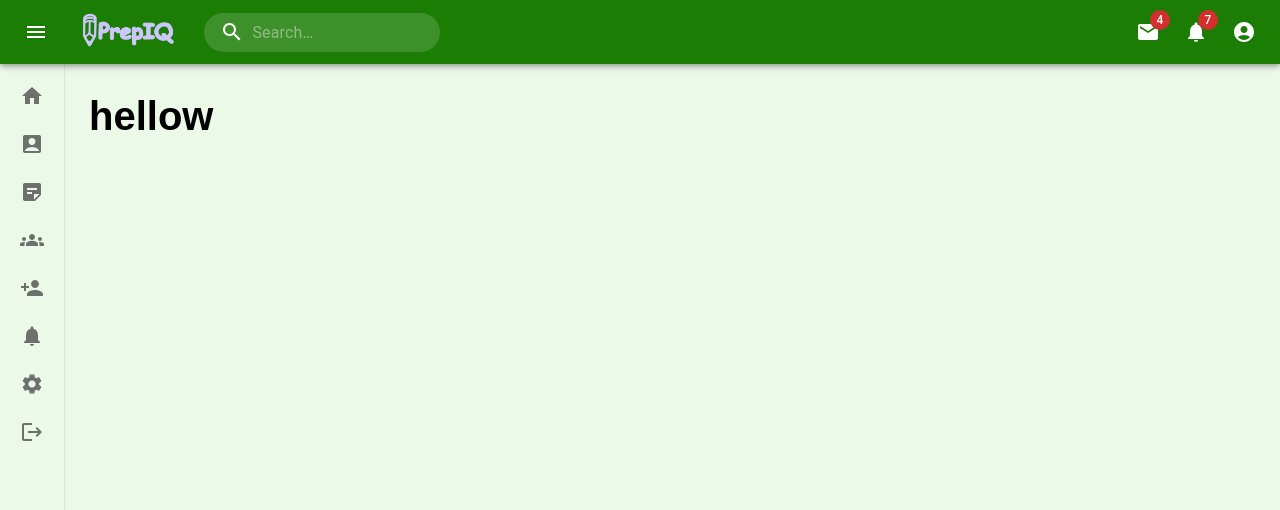
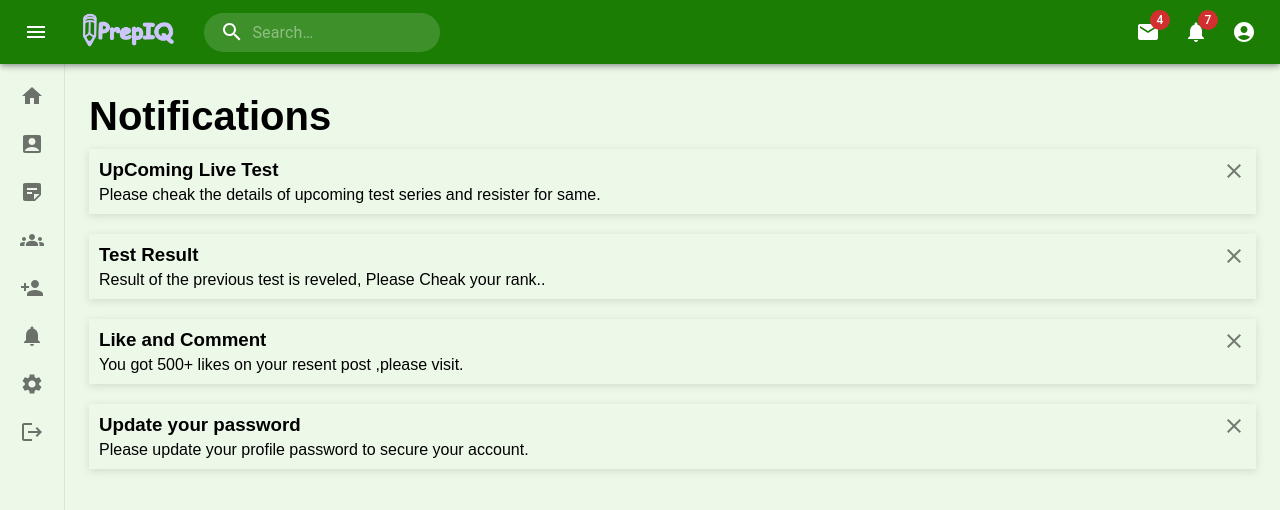
Before and after one commit to nitishVerma64/prep-iq, a React (Vite) app: page /notifications in a window 1280 px wide. Shown: the top 510 px of the page. Built offline with nearby package versions, Linux system fonts and the light colour scheme; a web font is replaced by a local one.

Commit message:
notification-page-added

```diff
--- /dev/null
+++ b/src/component/pages/Notification/NotificationBox.jsx
@@ -0,0 +1,17 @@
+import { Close } from '@mui/icons-material'
+import './notification.css'
+
+const NotificationBox = ({name,message}) => {
+
+  return (
+    <div className="notification-main">
+        <div className="heading-closebutton">
+          <h3>{name}</h3>
+          <button className='close-button'> <Close/> </button>
+        </div>
+        <p>{message}</p>
+    </div>
+  )
+}
+
+export default NotificationBox
--- /dev/null
+++ b/src/component/pages/Notification/notification.css
@@ -0,0 +1,23 @@
+.notification-main{
+    box-shadow: rgba(99, 99, 99, 0.2) 0px 2px 8px 0px;
+    padding: 10px;
+    margin: 10px 0;
+}
+
+.close-button{
+    border: none;
+    background: none;
+    cursor: pointer;
+    opacity: 0.5;
+}
+
+.heading-closebutton{
+    display: flex;
+    justify-content: space-between;
+}
+
+.notification-box{
+    display: flex;
+    flex-direction: column;
+
+}
--- /dev/null
+++ b/src/component/pages/Notification/notificationData.js
@@ -0,0 +1,25 @@
+const notificationData = [
+    {
+        id:1,
+        name: "UpComing Live Test",
+        message: "Please cheak the details of upcoming test series and resister for same."
+    },
+    {
+        id:2,
+        name: "Test Result",
+        message: "Result of the previous test is reveled, Please Cheak your rank.."
+    },
+    {
+        id:3,
+        name: "Like and Comment",
+        message: "You got 500+ likes on your resent post ,please visit."
+    },
+    {
+        id:4,
+        name: "Update your password",
+        message: "Please update your profile password to secure your account."
+    }
+
+];
+
+export default notificationData
--- a/src/component/pages/Notifications.jsx
+++ b/src/component/pages/Notifications.jsx
@@ -2,6 +2,9 @@ import React from 'react';
 import {Box} from '@mui/material';
 import Sidenav from '../Sidenav';
 import Navbar from '../Navbar';
+import notificationData from './Notification/notificationData';
+import NotificationBox from './Notification/NotificationBox';
+import './Notification/notification.css'
 
 const Notifications = () => {
   return (
@@ -11,7 +14,10 @@ const Notifications = () => {
         <Box sx={{display:'flex', minHeight:"100vh", backgroundColor:"var(--backGroundColor)"}}>
           <Sidenav/>
           <Box component="main" sx={{flexGrow:1,p:3}}>
-             <h1>hellow </h1>
+             <h1>Notifications</h1>
+             <div className="notification-box">
+             {notificationData.map((data)=>{return <NotificationBox {...data}/>})}
+             </div>
           </Box>
         </Box>
 
--- a/src/component/pages/Profile.jsx
+++ b/src/component/pages/Profile.jsx
@@ -27,7 +27,7 @@ const Profile = () => {
                       <h2>Nitish Verma</h2>
                       <h3>Biodata</h3>
                   </div>
-                  <div className="profile-main-heading  profile-overlayer">
+                  <div className="profile-main-heading">
                     Profile
                   </div>
               </div>
@@ -53,7 +53,7 @@ const Profile = () => {
                       India Rank
                     </button>
                   </div>
-                  <div className="profile-main-heading rank-list-overlayer">
+                  <div className="profile-main-heading">
                     Rank List
                   </div>
               </div>
@@ -65,8 +65,8 @@ const Profile = () => {
                         <button className='test-report-btn'>OverAll Test Report</button>
                         <button className='test-report-btn'> Weekly Test Report</button>
                         <button className='test-report-btn'>Monthly Test Report</button>
-                  </div>profile-main-heading report-overlayer
-                  <div className="">
+                  </div>
+                  <div className="profile-main-heading">
                     Report
                   </div>
               </div>
--- a/src/component/pages/Profile/profileCss.css
+++ b/src/component/pages/Profile/profileCss.css
@@ -5,6 +5,7 @@
     align-items: center;
     flex-direction: column;
     gap: 30px;
+    margin-bottom: 30px;
 }
 
 .profile-main-detail,.profile-main-rank-list,.profile-main-report{
@@ -37,7 +38,7 @@
     position: absolute;
     padding: 2px 8px;
     border-radius: 8px;
-    margin-top: -30px;
+    top: -10px;
     left: 3rem;
 }
 
@@ -53,11 +54,6 @@
     background-color: var(--clr-LightColor);
 }
 
-.report-overlayer{
-    /* margin-top: -540px; */
-    top: 0;
-
-}
 
 .test-report-btn{
     border-radius: 10px;
@@ -85,10 +81,6 @@
         flex-direction: column;
     }
 
-    .profile-overlayer{
-        margin-top: -270px;
-    }
-
     .profile-main-rank-card{
         padding: 10px 7vw;
     }
@@ -101,9 +93,6 @@
     .profile-main-report{
         gap: 10px;
     }
-    .profile-main-heading report-overlayer {
-        position: relative;
-    }
 }
 
 @media screen and (max-width:620px){
@@ -112,7 +101,22 @@
         align-items: center;
     }
 
-    .rank-list-overlayer{
-        margin-top: -550px;
+    .profile-main-report-test-report-btn{
+        gap: 10px;
+    }
+
+    .test-report-btn{
+        font-size: 0.8rem;
+        padding: 5px;
+        width: 5.5rem;
     }
 }
+
+@media screen and (max-width:440px){
+
+    .test-report-btn{
+        font-size: 0.6rem;
+        padding: 2px;
+        width: 4rem;
+    }
+}
--- a/src/index.css
+++ b/src/index.css
@@ -47,3 +47,9 @@ h1{
     background-color: var(--clr-DarkColor);
     color: var(--clr-LightColor);
 }
+
+@media screen and (max-width:500px) {
+  h1{
+    font-size: 2rem;
+  }
+}
```
